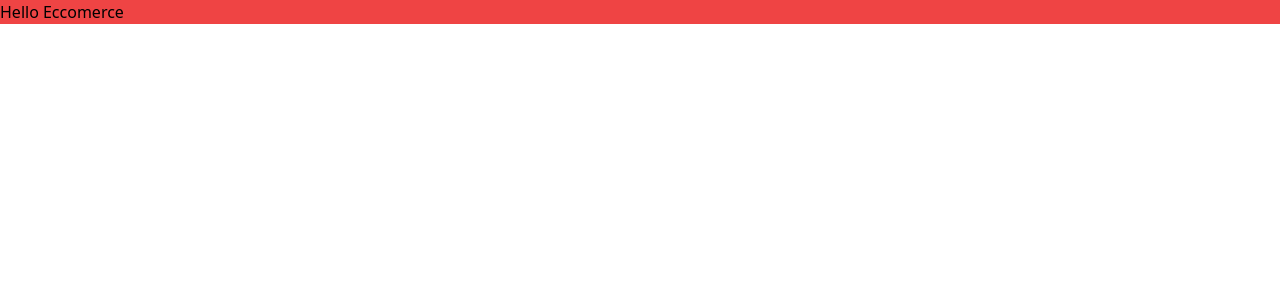
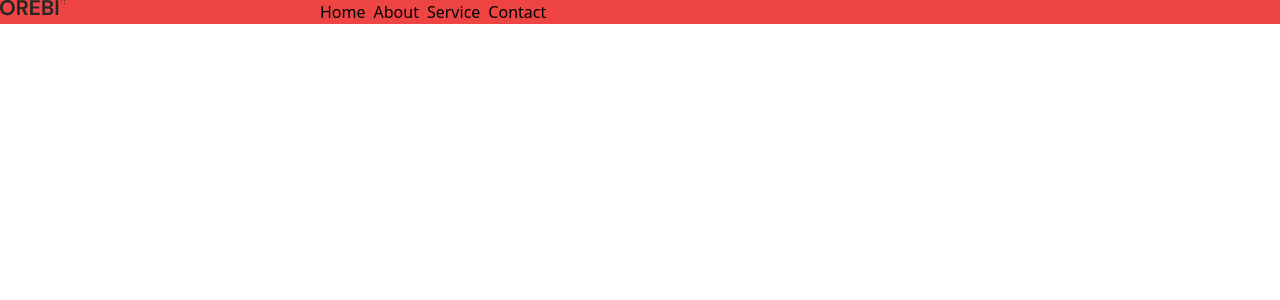
Before and after one commit to dev-akash-sarker/Orebi-Eccomerce-Front-End, a React (Create React App) app: page / in a window 1280 px wide. Shown: the top 300 px of the page. Built offline with nearby package versions, Linux system fonts and the light colour scheme.

Commit message:
nav component implementation

```diff
--- a/src/App.js
+++ b/src/App.js
@@ -1,8 +1,29 @@
+import Image from "./components/layout/image";
+import Flex from "./components/layout/Flex";
 import "./index.css";
+import List from "./components/layout/List";
+import ListItem from "./components/layout/ListItem";
+
 function App() {
   return (
     <div className="App">
-      <h1 className="bg-red-500">Hello Eccomerce</h1>
+      <nav>
+        <div className="max-w-container mx-auto bg-red-500">
+          <Flex>
+            <div className="w-3/12">
+              <Image imagesrc="./assets/logo.png" />
+            </div>
+            <div className="w-9/12">
+              <List className="flex gap-2">
+                <ListItem itemname="Home" />
+                <ListItem itemname="About" />
+                <ListItem itemname="Service" />
+                <ListItem itemname="Contact" />
+              </List>
+            </div>
+          </Flex>
+        </div>
+      </nav>
     </div>
   );
 }
--- /dev/null
+++ b/src/components/layout/Flex.js
@@ -0,0 +1,5 @@
+import React from "react";
+
+export default function Flex({ children }) {
+  return <div className="flex">{children}</div>;
+}
--- /dev/null
+++ b/src/components/layout/List.js
@@ -0,0 +1,9 @@
+import React from "react";
+
+export default function List({ children, className }) {
+  return (
+    <>
+      <ul className={className}>{children}</ul>
+    </>
+  );
+}
--- /dev/null
+++ b/src/components/layout/ListItem.js
@@ -0,0 +1,9 @@
+import React from "react";
+
+export default function ListItem({ itemname }) {
+  return (
+    <>
+      <li>{itemname}</li>
+    </>
+  );
+}
--- /dev/null
+++ b/src/components/layout/image.js
@@ -0,0 +1,9 @@
+import React from "react";
+
+export default function Image({ imagesrc }) {
+  return (
+    <>
+      <img src={imagesrc} alt="logo" />
+    </>
+  );
+}
--- a/tailwind.config.js
+++ b/tailwind.config.js
@@ -2,7 +2,11 @@
 module.exports = {
   content: ["./src/**/*.{js,jsx,ts,tsx}"],
   theme: {
-    extend: {},
+    extend: {
+      maxWidth: {
+        container: "1604px",
+      },
+    },
   },
   plugins: [],
 };
```
Also changed, not shown: public/assets/logo.png (added), 1 other file (tests, documents, lock files or other folders).
